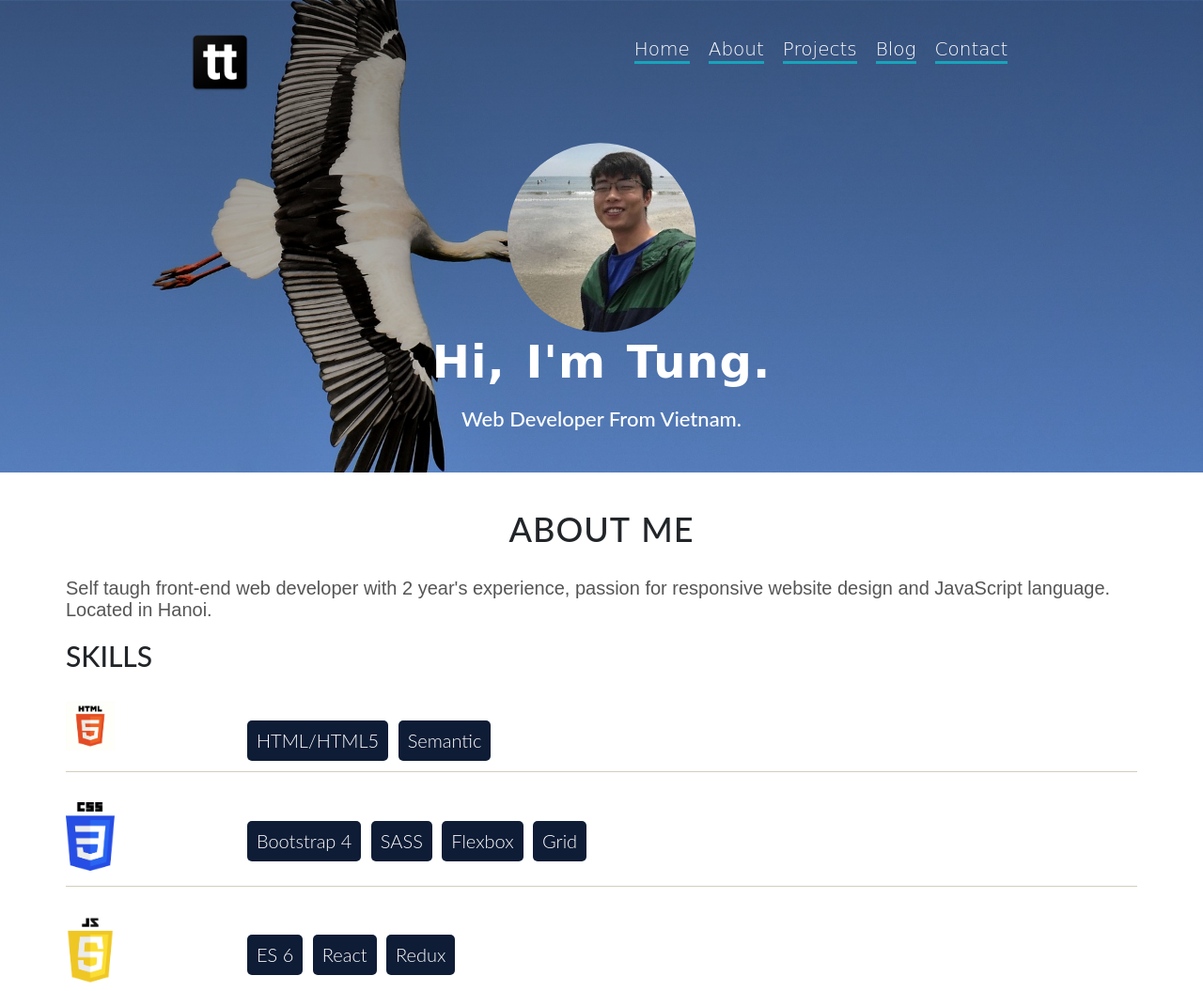
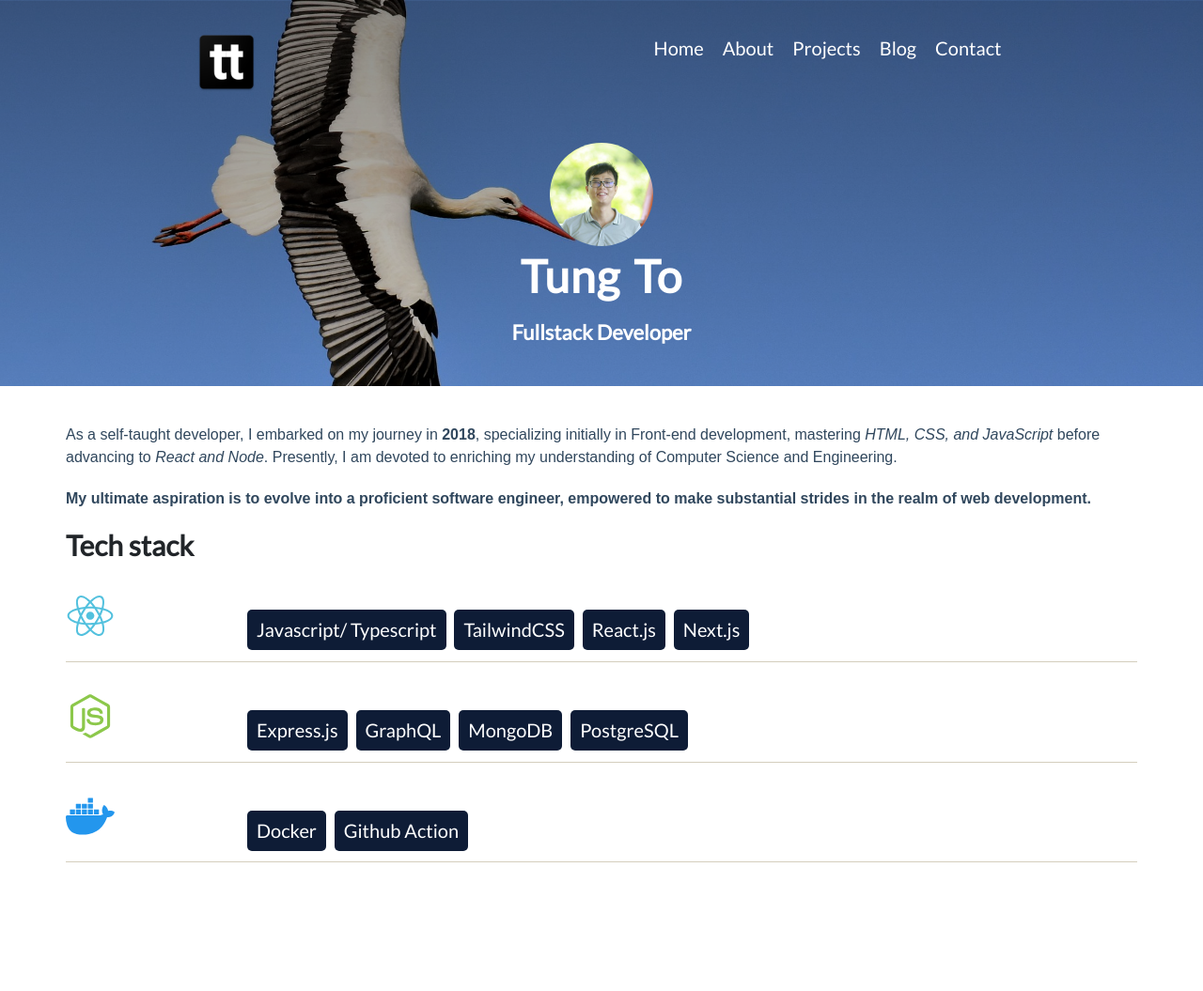
Before and after one commit to tungto/tungto.github.io, a website: page index.html in a window 1280 px wide. Shown: the top 1055 px of the page at 94% size. Drawn offline with nearby package versions, Linux system fonts and the light colour scheme.

Commit message:
update techstack

```diff
--- a/index.html
+++ b/index.html
@@ -6,7 +6,11 @@
 
 		<link rel="stylesheet" type="text/css" href="resources/css/style.css" />
 		<link rel="icon" type="text/css" href="resources/img/icon.png" />
-    <link rel="stylesheet" type="text/css" href="vendors/css/normalize.css" />
+		<link
+			rel="stylesheet"
+			type="text/css"
+			href="vendors/css/normalize.css"
+		/>
 		<link rel="stylesheet" type="text/css" href="vendors/css/grid.css" />
 		<link
 			rel="stylesheet"
@@ -15,7 +19,11 @@
 		/>
 		<link rel="stylesheet" type="text/css" href="vendors/css/animate.css" />
 		<link rel="stylesheet" type="text/css" href="resources/css/style.css" />
-    <link rel="stylesheet" type="text/css" href="resources/css/queries.css" />
+		<link
+			rel="stylesheet"
+			type="text/css"
+			href="resources/css/queries.css"
+		/>
 		<!-- google fonts -->
 		<link
 			rel="stylesheet"
@@ -23,7 +31,12 @@
 			integrity="sha384-DNOHZ68U8hZfKXOrtjWvjxusGo9WQnrNx2sqG0tfsghAvtVlRW3tvkXWZh58N9jp"
 			crossorigin="anonymous"
 		/>
-    <title>Tung To</title>
+		<link
+			href="https://fonts.googleapis.com/css?family=Lato"
+			rel="stylesheet"
+		/>
+
+		<title>Portfolio - Tung To</title>
 	</head>
 
 	<body>
@@ -41,16 +54,22 @@
 							<a href="#home" class="js--scroll-to-home">Home</a>
 						</li>
 						<li>
-              <a href="#about-me" class="js--scroll-to-about">About</a>
+							<a href="#about-me" class="js--scroll-to-about"
+								>About</a
+							>
 						</li>
 						<li>
-              <a href="#portfolio" class="js--scroll-to-projects">Projects</a>
+							<a href="#portfolio" class="js--scroll-to-projects"
+								>Projects</a
+							>
 						</li>
 						<li>
 							<a href="#home" class="js--scroll-to-blog">Blog</a>
 						</li>
 						<li id="toContact">
-              <a href="#contact" class="js--scroll-to-contact">Contact</a>
+							<a href="#contact" class="js--scroll-to-contact"
+								>Contact</a
+							>
 						</li>
 					</ul>
 					<a href="#home" class="mobile-nav-icon js--nav-icon i">
@@ -59,53 +78,75 @@
 				</div>
 				<div class="row">
 					<div class="avatar">
-            <img src="resources/img/avatar.jpg" alt="avatar" />
+						<img src="resources/img/avatar.jpeg" alt="avatar" />
 					</div>
 					<div class="header-text">
-            <h1>Hi, I'm Tung.<br /></h1>
-            <h3>Web Developer from Vietnam.</h3>
+						<h1>Tung To<br /></h1>
+						<h3>Fullstack developer</h3>
 					</div>
 				</div>
 			</nav>
 		</header>
 		<section class="section js--section-about" id="about-me">
 			<div class="row">
-        <h2>About Me</h2>
-        <p>
-          Self taugh front-end web developer with 2 year's experience, passion
-          for responsive website design and JavaScript language. Located in
-          Hanoi.
+				<div class="developer-introduction">
+					<p class="developer-journey">
+						As a self-taught developer, I embarked on my journey in
+						<span class="developer-year">2018</span>, specializing
+						initially in Front-end development, mastering
+						<span class="developer-skills"
+							>HTML, CSS, and JavaScript</span
+						>
+						before advancing to
+						<span class="developer-skills">React and Node</span>.
+						Presently, I am devoted to enriching my understanding of
+						Computer Science and Engineering.
 					</p>
-        <h3>Skills</h3>
+					<p class="developer-objective">
+						My ultimate aspiration is to evolve into a proficient
+						software engineer, empowered to make substantial strides
+						in the realm of web development.
+					</p>
+				</div>
+				<h3>Tech stack</h3>
 				<div class="row skills">
 					<div class="col span-1-of-6 skill css">
-            <img src="resources/img/html.png" alt="css" />
+						<img
+							src="resources/img/react-svgrepo-com.svg"
+							alt="frontend"
+						/>
 					</div>
 					<div class="list col span-5-of-6">
-            <span>HTML/HTML5</span>
-            <span>Semantic</span>
+						<span>Javascript/ Typescript</span>
+						<span>TailwindCSS</span>
+						<span>React.js</span>
+						<span>Next.js</span>
 					</div>
 				</div>
 				<div class="row skills">
 					<div class="col span-1-of-6 skill css">
-            <img src="resources/img/css.png" alt="css" />
+						<img
+							src="resources/img/node-js-svgrepo-com.svg"
+							alt="backend"
+						/>
 					</div>
 					<div class="list col span-5-of-6">
-            <span>Bootstrap 4</span>
-            <span>SASS</span>
-            <span>Flexbox</span>
-            <span>Grid</span>
+						<span>Express.js</span>
+						<span>GraphQL</span>
+						<span>MongoDB</span>
+						<span>PostgreSQL</span>
 					</div>
 				</div>
 				<div class="row skills">
 					<div class="col span-1-of-6 skill js">
-            <img src="resources/img/js.png" alt="js" />
+						<img
+							src="resources/img/docker-svgrepo-com.svg"
+							alt="infrastructure"
+						/>
 					</div>
 					<div class="list col span-5-of-6">
-            <span>ES 6</span>
-            <span>React</span>
-            <span>Redux</span>
-            <!-- <span>jQuery</span> -->
+						<span>Docker</span>
+						<span>Github Action</span>
 					</div>
 				</div>
 			</div>
@@ -116,10 +157,15 @@
 			</div>
 			<div class="row">
 				<div class="col span-1-of-3">
-          <img src="resources/img/beauty-house.png" alt="beauty-house" />
+					<img
+						src="resources/img/beauty-house.png"
+						alt="beauty-house"
+					/>
 					<p class="pj-description">
 						React Ecommerce Site.
-            <a href="https://github.com/tungto/json-server-demo" target="_blank"
+						<a
+							href="https://github.com/tungto/json-server-demo"
+							target="_blank"
 							>Mock API</a
 						>
 						create by json-server with fakerjs
@@ -138,8 +184,13 @@
 					>
 				</div>
 				<div class="col span-1-of-3">
-          <img src="resources/img/pomodoro-clock.png" alt="pomodoro" />
-          <p class="pj-description">Pomodoro clock builded with React.</p>
+					<img
+						src="resources/img/pomodoro-clock.png"
+						alt="pomodoro"
+					/>
+					<p class="pj-description">
+						Pomodoro clock builded with React.
+					</p>
 					<a
 						target="_blank"
 						href="https://github.com/tungto/pomodoro-clock"
@@ -154,8 +205,13 @@
 					>
 				</div>
 				<div class="col span-1-of-3">
-          <img src="resources/img/drum-machine.png" alt="drum-machine" />
-          <p class="pj-description">Drum Machine builded with React.</p>
+					<img
+						src="resources/img/drum-machine.png"
+						alt="drum-machine"
+					/>
+					<p class="pj-description">
+						Drum Machine builded with React.
+					</p>
 					<a
 						target="_blank"
 						href="https://github.com/tungto/reactjs-drum-machine"
@@ -172,8 +228,13 @@
 			</div>
 			<div class="row">
 				<div class="col span-1-of-3">
-          <img src="resources/img/calculator-app.png" alt="calculator" />
-          <p class="pj-description">Simple Calculator builded with React.</p>
+					<img
+						src="resources/img/calculator-app.png"
+						alt="calculator"
+					/>
+					<p class="pj-description">
+						Simple Calculator builded with React.
+					</p>
 					<a
 						target="_blank"
 						href="https://github.com/tungto/reactjs-calculator"
@@ -188,7 +249,10 @@
 					>
 				</div>
 				<div class="col span-1-of-3">
-          <img src="resources/img/todo-app.png" alt="project-todolist" />
+					<img
+						src="resources/img/todo-app.png"
+						alt="project-todolist"
+					/>
 					<p class="pj-description">To do list builded with React</p>
 					<a
 						target="_blank"
@@ -227,7 +291,10 @@
 			</div>
 			<div class="row">
 				<div class="col span-1-of-3">
-          <img src="resources/img/memory-game.png" alt="project-memory-game" />
+					<img
+						src="resources/img/memory-game.png"
+						alt="project-memory-game"
+					/>
 					<p class="pj-description">Memory Game - Valina JS</p>
 					<a
 						target="_blank"
@@ -245,7 +312,10 @@
 				<div class="col span-1-of-3">
 					<img src="resources/img/todo.png" alt="project-pig-game" />
 					<p class="pj-description">To Do List</p>
-          <a target="_blank" href="http://todo-app16.herokuapp.com/" class="btn"
+					<a
+						target="_blank"
+						href="http://todo-app16.herokuapp.com/"
+						class="btn"
 						>Repository</a
 					>
 					<a
@@ -256,7 +326,10 @@
 					>
 				</div>
 				<div class="col span-1-of-3">
-          <img src="resources/img/natours.png" alt="project-pig-game" />
+					<img
+						src="resources/img/natours.png"
+						alt="project-pig-game"
+					/>
 					<p class="pj-description">Natours - Single Page</p>
 					<a
 						target="_blank"
@@ -275,9 +348,6 @@
 		</section>
 		<section class="section" id="contact">
 			<div class="row">
-        <a target="_blank" href="https://twitter.com/sifebuh">
-          <i class="fab fa-twitter-square"></i>
-        </a>
 				<a target="_blank" href="https://github.com/tungto">
 					<i class="fab fa-github-square"></i>
 				</a>
@@ -289,7 +359,7 @@
 				</a>
 			</div>
 			<div id="copy-right">
-        <p>&copy; 2021 Tung To</p>
+				<p>&copy; 2024 Tung To</p>
 			</div>
 		</section>
 		<script src="https://cdnjs.cloudflare.com/ajax/libs/jquery/3.3.1/jquery.min.js"></script>
--- a/resources/css/style.css
+++ b/resources/css/style.css
@@ -27,8 +27,7 @@ body {
 	height: 0;
 	visibility: hidden;
 }
-@import url('https://fonts.googleapis.com/css?family=Gaegu:400,700');
-@import url('https://fonts.googleapis.com/css?family=Roboto');
+
 /* ----------------------------------------------- */
 /* REUSABLE COMPONENTS */
 /* ----------------------------------------------- */
@@ -49,7 +48,6 @@ h1,
 h2,
 h3 {
 	font-weight: 500;
-  text-transform: uppercase;
 	color: #212529;
 }
 h1 {
@@ -72,6 +70,7 @@ h2 {
 h3 {
 	font-size: 110%;
 	margin-bottom: 15px;
+	font-weight: bold;
 }
 /* ----- PARAGRAPHS ----- */
 .long-copy {
@@ -109,21 +108,13 @@ h3 {
 
 /* ----- LINKS ----- */
 
-a:link,
-a:visited {
+a:link {
 	color: #e67e22;
 	text-decoration: none;
 	padding-bottom: 1px;
-  border-bottom: 3px solid #18a4bb;
 	-webkit-transition: border-bottom 0.2s, color 0.2s;
 	-o-transition: border-bottom 0.2s, color 0.2s;
 	transition: border-bottom 0.2s, color 0.2s;
-}
-
-a:hover,
-a:active {
-  color: #555;
-  border-bottom: 1px solid transparent;
 }
 
 /* ----- BUTTONS ----- */
@@ -190,7 +181,10 @@ header {
 			rgba(0, 0, 0, 0.2)
 		),
 		url('./img/backgroud-header.jpg');
-  background-image: -o-linear-gradient(rgba(0, 0, 0, 0.46), rgba(0, 0, 0, 0.2)),
+	background-image: -o-linear-gradient(
+			rgba(0, 0, 0, 0.46),
+			rgba(0, 0, 0, 0.2)
+		),
 		url('./img/backgroud-header.jpg');
 	background-image: linear-gradient(rgba(0, 0, 0, 0.46), rgba(0, 0, 0, 0.2)),
 		url('./img/backgroud-header.jpg');
@@ -212,12 +206,9 @@ header .row::after {
 }
 .avatar img {
 	border-radius: 50%;
-  -webkit-transform: rotate(-35deg);
-  -ms-transform: rotate(-35deg);
-  transform: rotate(-35deg);
+	width: 10%;
 }
 h1 {
-  font-family: 'Gaegu', cursive;
 	font-weight: bold;
 }
 header .navbar {
@@ -226,10 +217,6 @@ header .navbar {
 	display: flex;
 	-ms-flex-pack: distribute;
 	justify-content: space-around;
-  /*     position: fixed;
-    width: 90%;
-     left: 50%;
-    transform: translate(-50%, 0); */
 }
 
 /* Main navi */
@@ -249,7 +236,6 @@ ul.main-nav {
 
 .main-nav li a {
 	color: #fff;
-  font-family: 'Lalezar', cursive;
 }
 .mobile-nav-icon {
 	display: none;
@@ -291,8 +277,36 @@ ul.main-nav {
 /* ----------------------------------------------- */
 /* ABOUT ME */
 /* ----------------------------------------------- */
+/* Developer Introduction */
+.developer-introduction {
+	font-family: Arial, sans-serif;
+	font-size: 16px;
+	line-height: 1.5;
+	margin-bottom: 20px;
+}
+
+/* Developer Journey */
+.developer-journey {
+	margin-bottom: 20px;
+}
+
+/* Developer Journey - Year */
+.developer-year {
+	font-weight: bold;
+}
+
+/* Developer Journey - Skills */
+.developer-skills {
+	font-style: italic;
+}
+
+/* Developer Objective */
+.developer-objective {
+	font-weight: bold;
+}
 #about-me p {
 	font-family: 'Montserrat', sans-serif;
+	color: #30475d;
 }
 #about-me h3 {
 	margin: 20px 0;
@@ -361,10 +375,12 @@ section#portfolio .col .btn {
 	font-family: 'Roboto';
 	font-weight: 100;
 	transition: all 0.2s ease-in-out;
-  box-shadow: 0 2px 5px 0 rgba(0, 0, 0, 0.16), 0 2px 10px 0 rgba(0, 0, 0, 0.12);
+	box-shadow: 0 2px 5px 0 rgba(0, 0, 0, 0.16),
+		0 2px 10px 0 rgba(0, 0, 0, 0.12);
 }
 section#portfolio .col .btn:hover {
-  box-shadow: 0 5px 11px 0 rgba(0, 0, 0, 0.18), 0 4px 15px 0 rgba(0, 0, 0, 0.15);
+	box-shadow: 0 5px 11px 0 rgba(0, 0, 0, 0.18),
+		0 4px 15px 0 rgba(0, 0, 0, 0.15);
 	-webkit-transition: all 0.2s ease-in-out;
 	-o-transition: all 0.2s ease-in-out;
 	transition: all 0.2s ease-in-out;
@@ -406,9 +422,9 @@ section#portfolio .col .btn:hover {
 }
 #copy-right p {
 	color: #fff;
-  font-size: 75%;
 	font-weight: 100;
-  font-family: tahoma ui-light;
+	font-size: 0.675rem;
+	line-height: 1.25rem;
 }
 
 /* ----------------------------------------------- */
```
Also changed, not shown: resources/img/avatar.jpeg (added), resources/img/avatar.jpg (deleted), resources/img/docker-svgrepo-com.svg (added), resources/img/html.png (deleted), resources/img/js.png (deleted), resources/img/leetcode-svgrepo-com.svg (added), resources/img/natours.jpg (deleted), resources/img/node-js-svgrepo-com.svg (added), resources/img/react-svgrepo-com.svg (added). Lines whose indentation alone changed are shown as unchanged.
